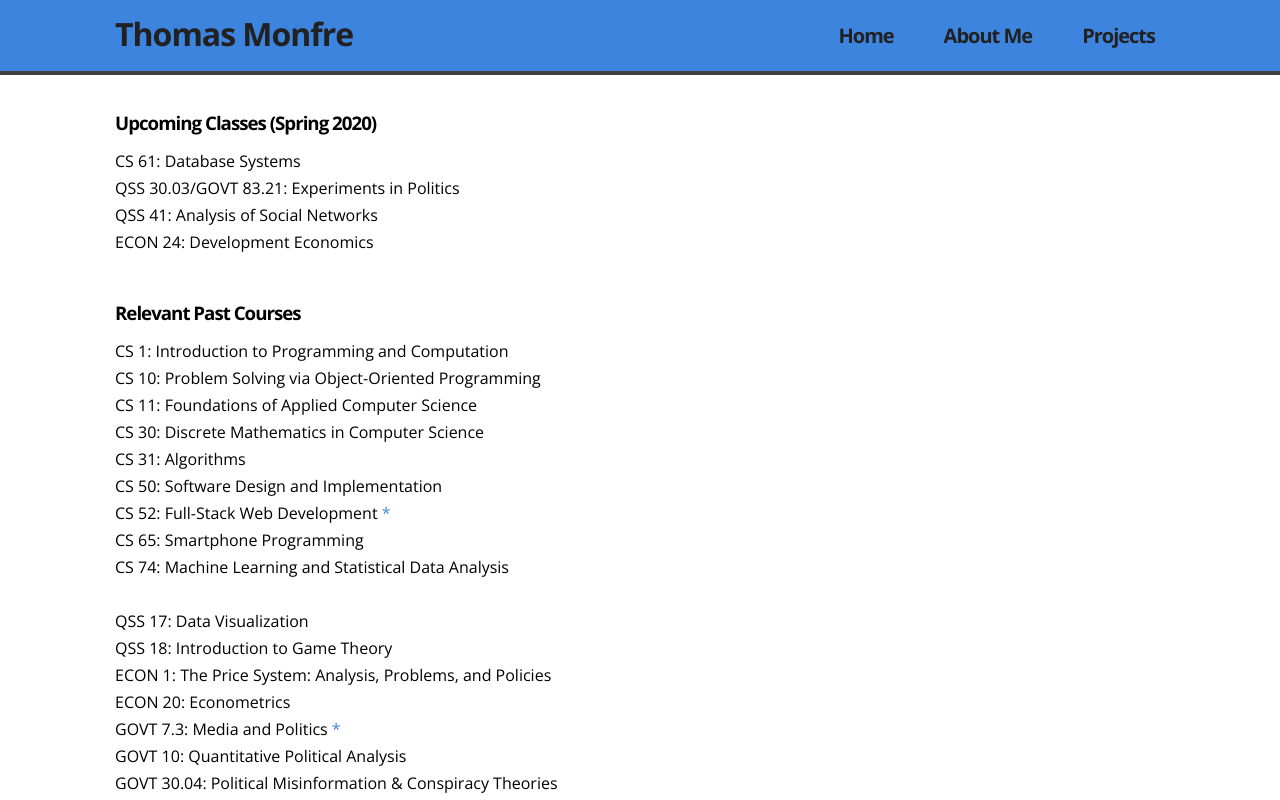
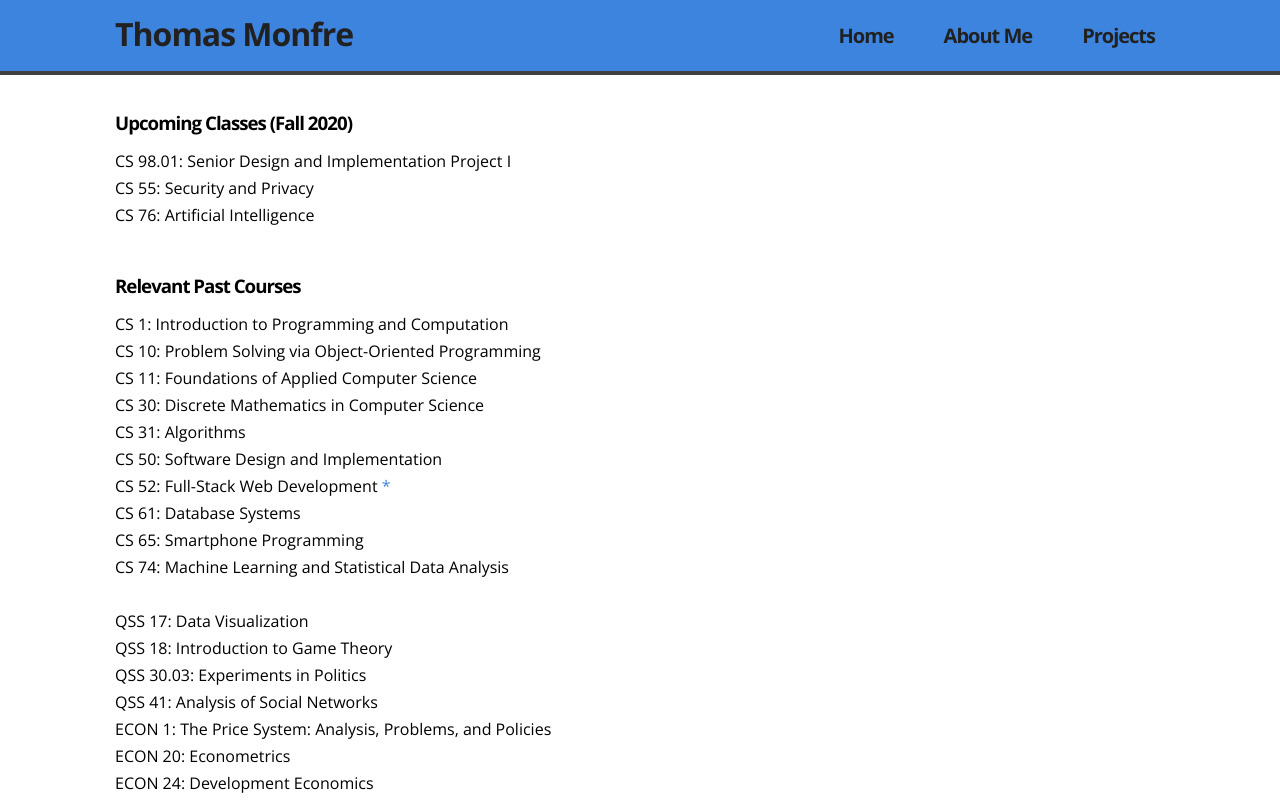
Before and after one commit to tmonfre/portfolio-website, a React app: page /classes in a window 1280 px wide. Shown: the top 800 px of the page. Built offline with nearby package versions, Linux system fonts and the light colour scheme.

Commit message:
add fall classes

```diff
--- a/src/components/Classes.js
+++ b/src/components/Classes.js
@@ -15,51 +15,35 @@ class Classes extends Component {
       return (
         <div id="classes">
           <Fade>
-            <h3>Upcoming Classes (Spring 2020)</h3>
+            <h3>Upcoming Classes (Fall 2020)</h3>
 
             <div className="course-dropdown" onClick={this.handleTitleClick}>
-              <p className="title">CS 61: Database Systems</p>
+              <p className="title">CS 98.01: Senior Design and Implementation Project I</p>
               <p className="description">
-              This course studies the management of large bodies of data or information. This includes schemes for the representation,
-              manipulation, and storage of complex information structures as well as algorithms for processing these structures efficiently
-              and for retrieving the information they contain. This course will teach the student techniques for storage allocation and deallocation,
-              retrieval (query formulation), and manipulation of large amounts of heterogeneous data. Students are expected to program and become
-              involved in a project in which they study important aspects of a database system: ways to organize a distributed database shared by
-              several computers; transactions that are processed locally and globally; robustness guarantees of the stored data against failure;
-              security and data integrity guarantees from unauthorized access; privacy; object-oriented schemes for multimedia data; indexing,
-              hashing, concurrency control, data mining, data warehousing, mobile databases and storage file structures.
+               Participation in a software engineering group project to meet a real-world need. Group members are responsible for all aspects of a software system,
+               including iterative requirements analysis, design, implementation, and testing. The course also stresses customer interactions, documentation,
+               process, and teamwork. The result is a software product of significant scope and significant benefit to a user base.
               </p>
             </div>
 
             <div className="course-dropdown" onClick={this.handleTitleClick}>
-              <p className="title">QSS 30.03/GOVT 83.21: Experiments in Politics</p>
+              <p className="title">CS 55: Security and Privacy</p>
               <p className="description">
-              This class is a lab-style seminar in which we will design, field, and analyze an experimental study of political misperceptions.
-              Our goal is to publish a scholarly article about our findings in a peer-reviewed journal of political science-an ambitious project
-              that will require a substantial commitment from each student. Flexibility will also be essential since the course will evolve during
-              the semester based on the needs of the project.
+              The migration of important social processes to distributed, electronic systems raises critical security and privacy issues.
+              Precisely defining security and privacy is difficult; designing and deploying systems that provide these properties is even harder.
+              This course examines what security and privacy mean in these settings, the techniques that might help, and how to use these techniques effectively.
+              Our intention is to equip computer professionals with the breadth of knowledge necessary to navigate this emerging area.
               </p>
             </div>
 
             <div className="course-dropdown" onClick={this.handleTitleClick}>
-              <p className="title">QSS 41: Analysis of Social Networks</p>
+              <p className="title">CS 76: Artificial Intelligence</p>
               <p className="description">
-              Students will gather and analyze data on a variety of networks (institutions, communities, elites, friendship systems, kinship systems,
-              trade networks, and the like). Techniques of analysis may include graph theory, text analysis, multidimensional scaling and cluster analysis,
-              and a variety of special models. Not limited to students in the major.
+              An introduction to the field of Artificial Intelligence. Topics include games, robotics, motion planning, knowledge representation,
+              logic and theorem proving, probabilistic reasoning over time, understanding of natural languages, and discussions of human intelligence.
               </p>
             </div>
 
-            <div className="course-dropdown" onClick={this.handleTitleClick}>
-              <p className="title">ECON 24: Development Economics</p>
-              <p className="description">
-              This course uses economic analysis to understand contemporary issues in low-income countries. We consider why extreme poverty and hunger,
-              child mortality, low-levels of education, gender inequality, environmental degradation, high fertility, and child labor are pervasive in the
-              developing world. We also examine the economic consequences of globalization and infectious diseases such as malaria and HIV/AIDS.
-              For each topic, we seek to understand the factors and constraints influencing decision-making in developing countries. We use this understanding
-              to discuss the role of markets, civil organizations, government policy, and international institutions.
-              </p>
-            </div>
 
             <br />
             <h3>Relevant Past Courses</h3>
@@ -133,6 +117,20 @@ class Classes extends Component {
             </div>
 
             <div className="course-dropdown" onClick={this.handleTitleClick}>
+              <p className="title">CS 61: Database Systems</p>
+              <p className="description">
+              This course studies the management of large bodies of data or information. This includes schemes for the representation,
+              manipulation, and storage of complex information structures as well as algorithms for processing these structures efficiently
+              and for retrieving the information they contain. This course will teach the student techniques for storage allocation and deallocation,
+              retrieval (query formulation), and manipulation of large amounts of heterogeneous data. Students are expected to program and become
+              involved in a project in which they study important aspects of a database system: ways to organize a distributed database shared by
+              several computers; transactions that are processed locally and globally; robustness guarantees of the stored data against failure;
+              security and data integrity guarantees from unauthorized access; privacy; object-oriented schemes for multimedia data; indexing,
+              hashing, concurrency control, data mining, data warehousing, mobile databases and storage file structures.
+              </p>
+            </div>
+
+            <div className="course-dropdown" onClick={this.handleTitleClick}>
               <p className="title">CS 65: Smartphone Programming</p>
               <p className="description">
                 This course teaches students how to design, implement, test, debug and publish smartphone applications.
@@ -177,6 +175,25 @@ class Classes extends Component {
             </div>
 
             <div className="course-dropdown" onClick={this.handleTitleClick}>
+              <p className="title">QSS 30.03: Experiments in Politics</p>
+              <p className="description">
+              This class is a lab-style seminar in which we will design, field, and analyze an experimental study of political misperceptions.
+              Our goal is to publish a scholarly article about our findings in a peer-reviewed journal of political science-an ambitious project
+              that will require a substantial commitment from each student. Flexibility will also be essential since the course will evolve during
+              the semester based on the needs of the project.
+              </p>
+            </div>
+
+            <div className="course-dropdown" onClick={this.handleTitleClick}>
+              <p className="title">QSS 41: Analysis of Social Networks</p>
+              <p className="description">
+              Students will gather and analyze data on a variety of networks (institutions, communities, elites, friendship systems, kinship systems,
+              trade networks, and the like). Techniques of analysis may include graph theory, text analysis, multidimensional scaling and cluster analysis,
+              and a variety of special models. Not limited to students in the major.
+              </p>
+            </div>
+
+            <div className="course-dropdown" onClick={this.handleTitleClick}>
               <p className="title">ECON 1: The Price System: Analysis, Problems, and Policies</p>
               <p className="description">
                 Emphasis will be placed on problems and policies of current interest as they relate to resource use and the distribution of income and
@@ -193,6 +210,17 @@ class Classes extends Component {
                 This course focuses on regression analysis (specification, estimation, and hypothesis testing) and problems and pitfalls in its application in economics.
                 The course involves extensive use of the statistical program STATA and will enable students to implement their own empirical research projects
                 in preparation for the culminating experience in the economics major.
+              </p>
+            </div>
+
+            <div className="course-dropdown" onClick={this.handleTitleClick}>
+              <p className="title">ECON 24: Development Economics</p>
+              <p className="description">
+              This course uses economic analysis to understand contemporary issues in low-income countries. We consider why extreme poverty and hunger,
+              child mortality, low-levels of education, gender inequality, environmental degradation, high fertility, and child labor are pervasive in the
+              developing world. We also examine the economic consequences of globalization and infectious diseases such as malaria and HIV/AIDS.
+              For each topic, we seek to understand the factors and constraints influencing decision-making in developing countries. We use this understanding
+              to discuss the role of markets, civil organizations, government policy, and international institutions.
               </p>
             </div>
 
```
